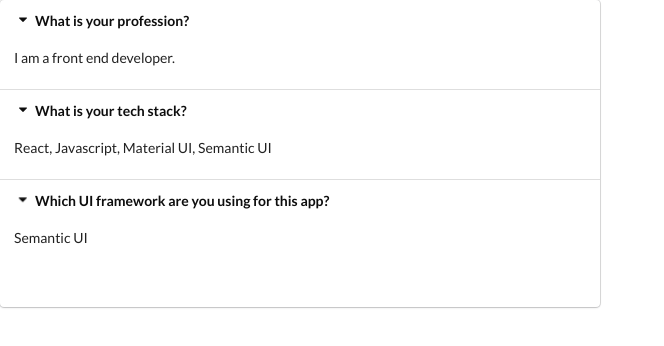
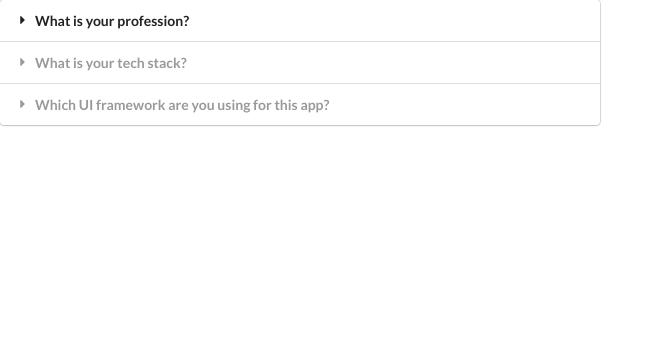
Before and after one commit to nuovodw/react_accordion_component, a React (Create React App) app: page / in a window 1280 px wide. Shown: the top 346 px of the page, without its empty margins (0-664 px from the left). Built offline with nearby package versions, Linux system fonts and the light colour scheme.

Commit message:
update renderedItems

```diff
--- a/src/Accordion.js
+++ b/src/Accordion.js
@@ -8,25 +8,22 @@ const Accordion = ({ items }) => {
 	};
 
 	const renderedItems = items.map((item, index) => {
+		const active = index === activeIndex ? 'active' : '';
+
 		return (
 			<React.Fragment key={item.title}>
-				<div className="title active" onClick={() => onTitleClick(index)}>
+				<div className={`title ${active}`} onClick={() => onTitleClick(index)}>
 					<i className="dropdown icon"></i>
 					{item.title}
 				</div>
-				<div className="content active">
+				<div className={`content ${active}`}>
 					<p>{item.content}</p>
 				</div>
 			</React.Fragment>
 		);
 	});
 
-	return (
-		<div className="ui styled accordion">
-			{renderedItems}
-			<h1>{activeIndex}</h1>
-		</div>
-	);
+	return <div className="ui styled accordion">{renderedItems}</div>;
 };
 
 export default Accordion;
```
